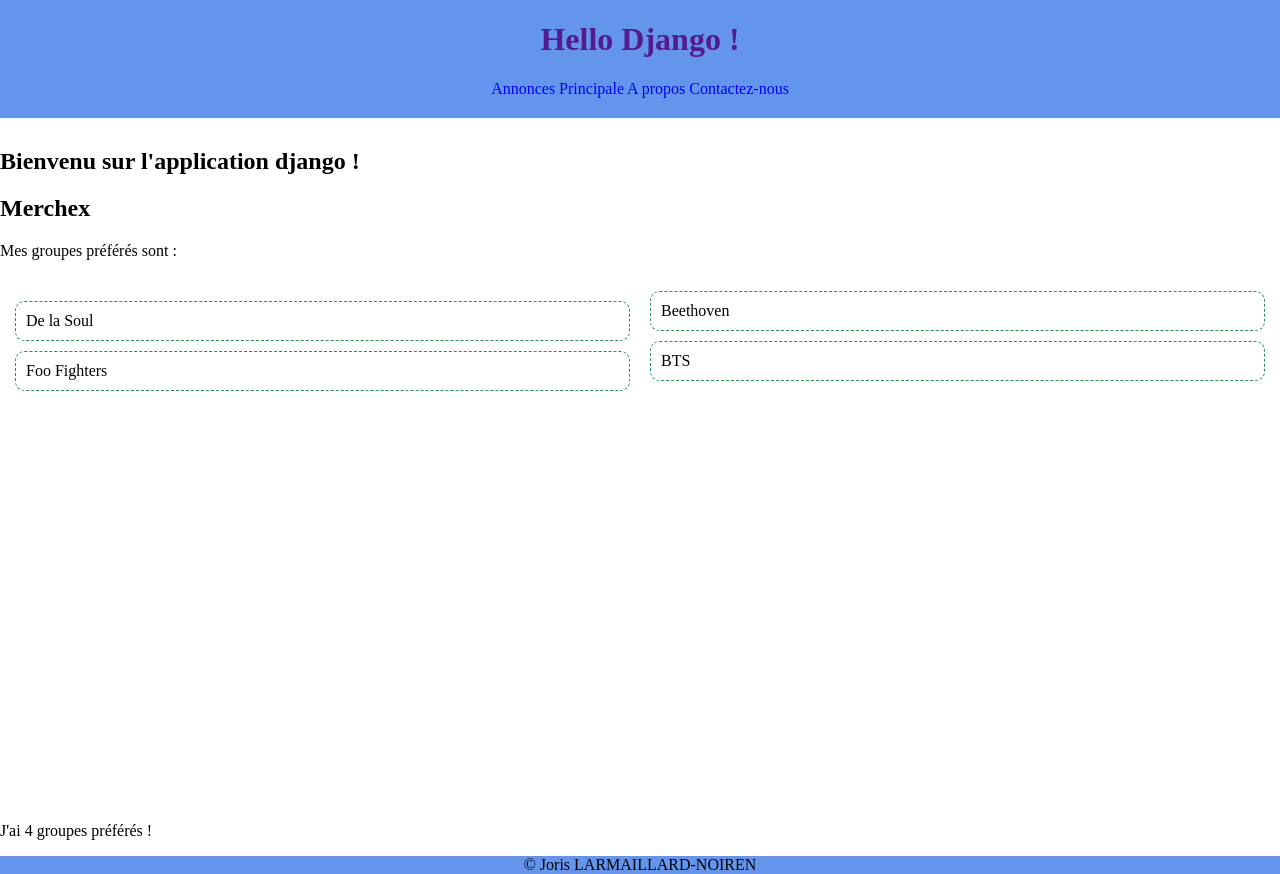
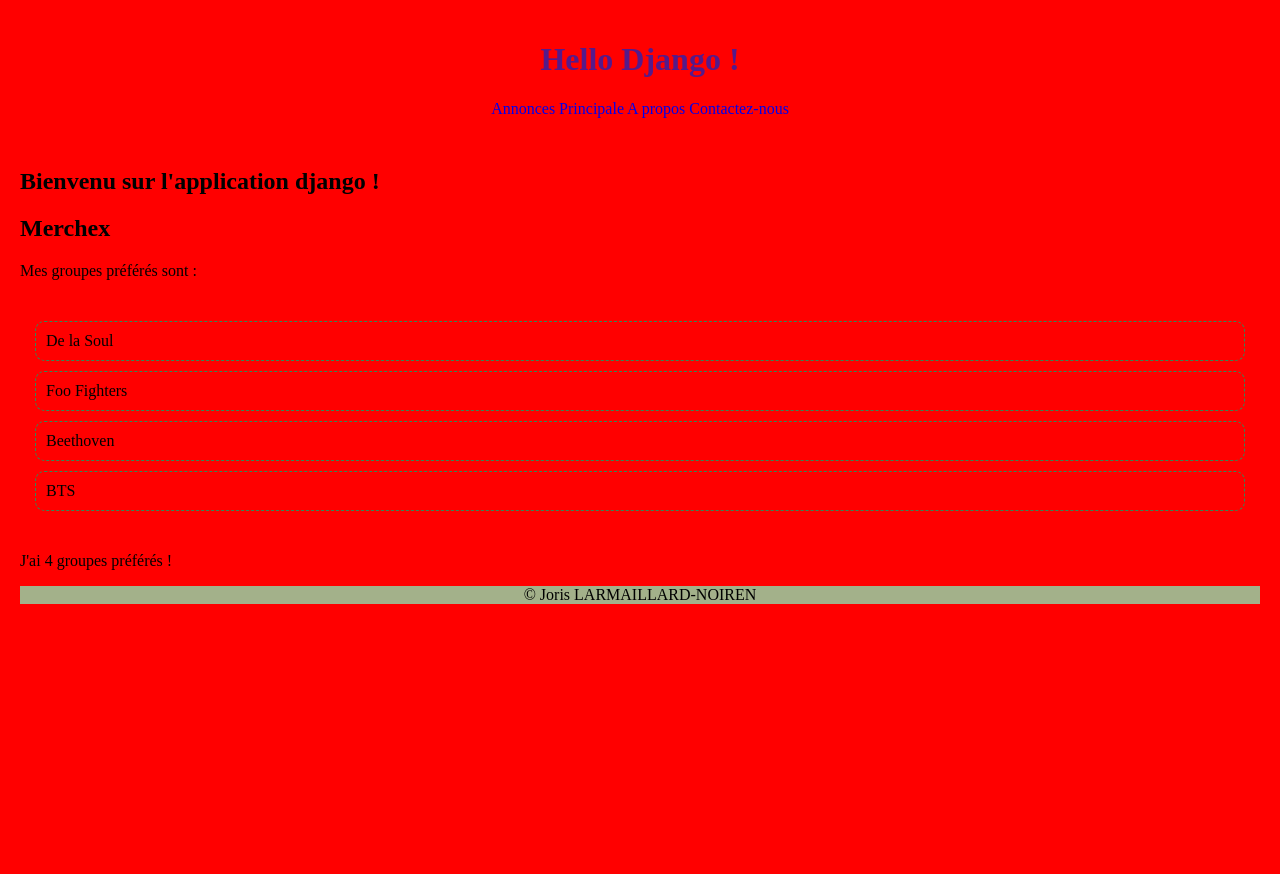
Before and after one commit to 31Joojo/django-web-app, a Django app: page /hello/ in a window 1280 px wide. After the commit the page ends 604 px from the top, so only its background shows below. Run offline with Django 5.2, Linux system fonts and the light colour scheme; data comes from the database, SQL or seed files in the repository.

Commit message:
Mise à jour du style de la page

```diff
--- a/merchex/listings/static/listings/style.css
+++ b/merchex/listings/static/listings/style.css
@@ -1,10 +1,16 @@
+:root {
+    --main-bg-color: #a3b18a;
+}
+
 body {
     font-family: Futura;
+    background-color: red;
+    padding: 20px;
     margin: 0;
 }
 
 header {
-    background-color: cornflowerblue;
+    background-color: red;
     text-align: center;
     display: flex;
     flex-direction: column;
@@ -19,14 +25,12 @@ header {
 
 /* Style des bandes */
 .section-bands {
-    column-count: 2;
-    column-gap: 20px;
-    column-width: 100px;
-    height: 500px;
+    height: auto;
     padding-top: 15px;
     padding-bottom: 15px;
     margin: 15px;
 }
+
 .band {
     border: 1px dashed seagreen;
     border-radius: .25cm;
@@ -45,6 +49,6 @@ a:hover{
 }
 
 footer {
-    background-color: cornflowerblue;
+    background-color: var(--main-bg-color);
     text-align: center;
 }
```
